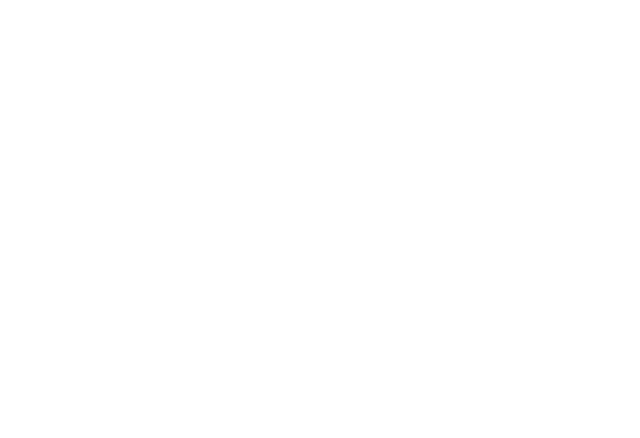
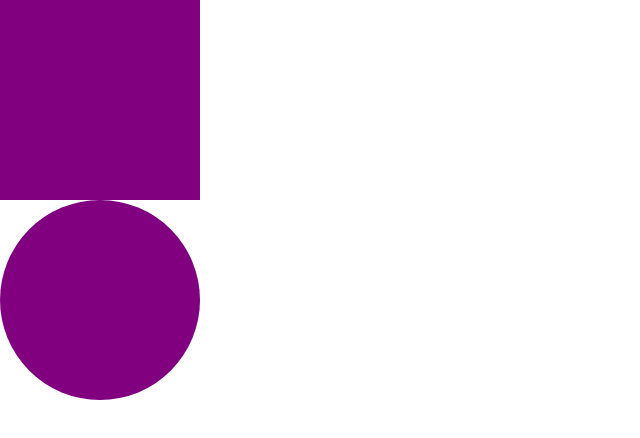
Before and after one commit to mthenryx/teste-git-ds1t, a plain HTML site: page index.html in a window 1280 px wide. Shown: the whole page, without its empty margins (0-640 px from the left). Drawn offline with Linux system fonts and the light colour scheme.

Commit message:
circulo estilizado

```diff
--- a/index.html
+++ b/index.html
@@ -4,6 +4,7 @@
     <meta charset="UTF-8">
     <meta name="viewport" content="width=device-width, initial-scale=1.0">
     <title>Git e github</title>
+    <link rel="stylesheet" href="./style.css">
 </head>
 <body>
     <div class="quadrado"></div>
--- /dev/null
+++ b/style.css
@@ -0,0 +1,18 @@
+* {
+    margin: 0;
+    padding: 0;
+    box-sizing: border-box;
+}
+
+.quadrado {
+    width: 200px;
+    height: 200px;
+    background-color: purple;
+}
+
+.circulo {
+    width: 200px;
+    height: 200px;
+    background-color: purple;
+    border-radius: 50%;
+}
```
